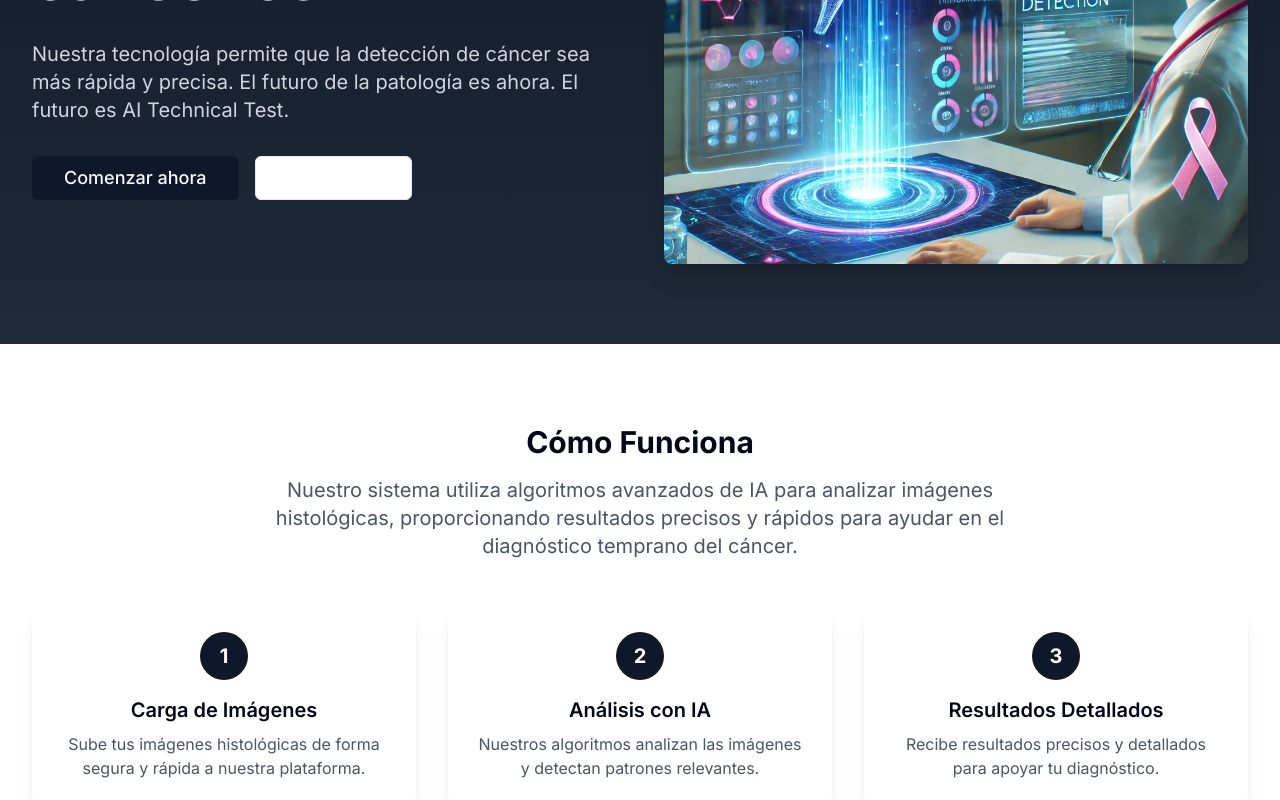
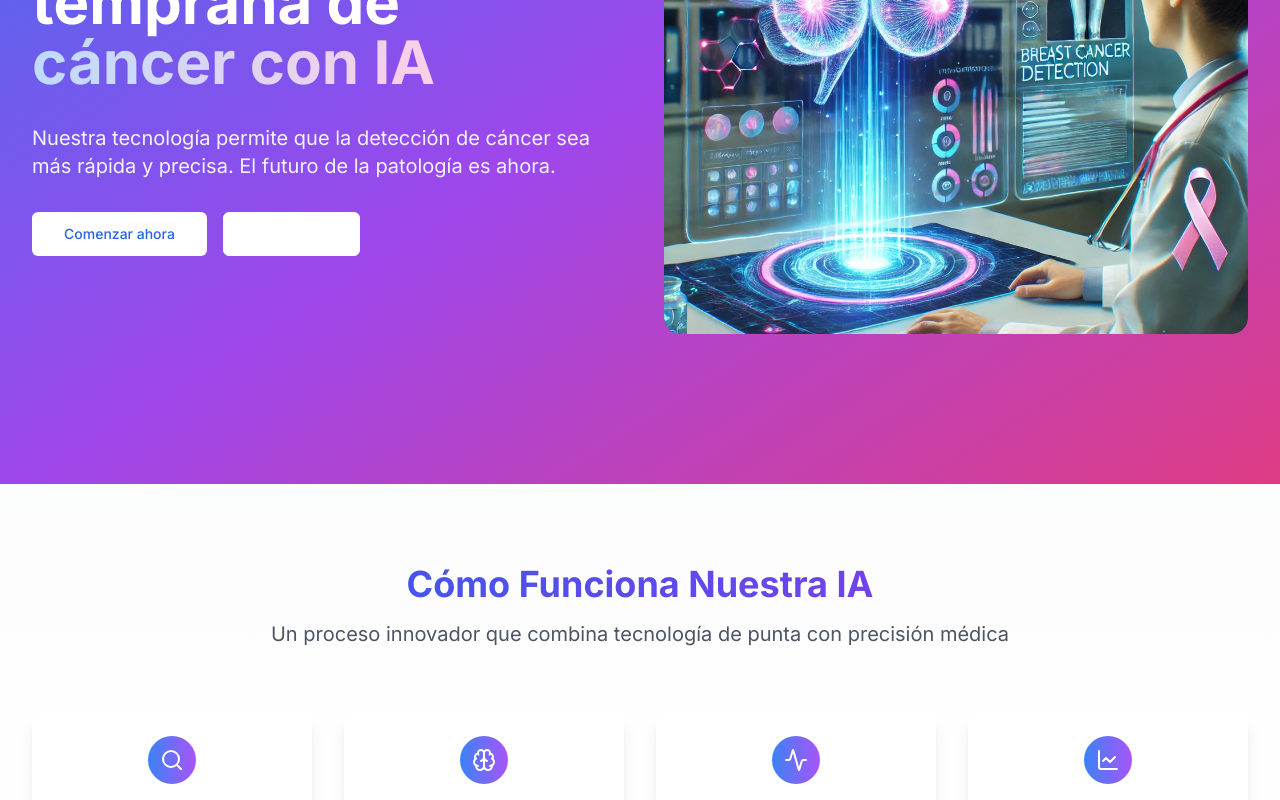
Before and after one commit to JAJesusGarcia/AI-technical-test, a Next.js app in the folder front/: page / in a window 1280 px wide. Shown: the part 380-1180 px from the top of the page. Built offline with nearby package versions, Linux system fonts and the light colour scheme.

Commit message:
reform home

```diff
--- a/front/src/app/page.tsx
+++ b/front/src/app/page.tsx
@@ -1,42 +1,88 @@
+import React from 'react';
 import Image from 'next/image';
 import Link from 'next/link';
 import { Button } from '@/components/ui/button';
+import { Card } from '@/components/ui/card';
+import { Brain, Search, LineChart, Activity, LucideIcon } from 'lucide-react';
+
+const NeuralNetworkBackground = () => {
+  return (
+    <div className="absolute inset-0 overflow-hidden opacity-10">
+      <div className="absolute w-full h-full bg-[radial-gradient(circle_at_center,_var(--tw-gradient-stops))] from-purple-300/30 via-transparent to-transparent animate-pulse" />
+    </div>
+  );
+};
+
+interface ProcessStepProps {
+  icon: LucideIcon;
+  title: string;
+  description: string;
+}
+
+const ProcessStep = ({ icon: Icon, title, description }: ProcessStepProps) => {
+  return (
+    <div className="group relative">
+      <div className="absolute inset-0 bg-gradient-to-r from-blue-500/10 to-purple-500/10 rounded-xl blur opacity-0 group-hover:opacity-100 transition-opacity duration-300" />
+      <Card className="relative p-6 bg-white/90 backdrop-blur-sm border-none shadow-lg hover:shadow-xl transition-all duration-300 hover:-translate-y-1">
+        <div className="flex flex-col items-center space-y-4">
+          <div className="p-3 rounded-full bg-gradient-to-r from-blue-500 to-purple-500 text-white">
+            <Icon size={24} />
+          </div>
+          <h3 className="text-xl font-semibold text-gray-800">{title}</h3>
+          <p className="text-gray-600 text-center">{description}</p>
+        </div>
+      </Card>
+    </div>
+  );
+};
 
 export default function Home() {
   return (
-    <div className="flex flex-col min-h-screen">
+    <div className="relative min-h-screen bg-gradient-to-b from-gray-50 to-white">
       {/* Hero Section */}
-      <section className="relative bg-gradient-to-b from-gray-900 to-gray-800 text-white py-20">
-        <div className="max-w-7xl mx-auto px-4 sm:px-6 lg:px-8">
+      <section className="relative min-h-screen flex items-center">
+        <NeuralNetworkBackground />
+        <div className="absolute inset-0 bg-gradient-to-br from-blue-600/90 via-purple-600/90 to-pink-600/90" />
+        <div className="relative max-w-7xl mx-auto px-4 sm:px-6 lg:px-8 py-20">
           <div className="grid grid-cols-1 lg:grid-cols-2 gap-12 items-center">
             <div className="space-y-8">
-              <h1 className="text-4xl sm:text-5xl lg:text-6xl font-bold leading-tight">
-                Detección temprana de cáncer con IA
+              <h1 className="text-4xl sm:text-5xl lg:text-6xl font-bold text-white leading-tight animate-fade-in">
+                Detección temprana de{' '}
+                <span className="bg-clip-text text-transparent bg-gradient-to-r from-blue-200 to-pink-200">
+                  cáncer con IA
+                </span>
               </h1>
-              <p className="text-xl text-gray-300">
+              <p className="text-xl text-gray-100">
                 Nuestra tecnología permite que la detección de cáncer sea más
-                rápida y precisa. El futuro de la patología es ahora. El futuro
-                es AI Technical Test.
+                rápida y precisa. El futuro de la patología es ahora.
               </p>
               <div className="flex flex-wrap gap-4">
                 <Link href="/register">
-                  <Button size="lg" className="text-lg">
+                  <Button
+                    size="lg"
+                    className="bg-white text-blue-600 hover:bg-blue-50 hover:scale-105 transform transition-all duration-200"
+                  >
                     Comenzar ahora
                   </Button>
                 </Link>
                 <Link href="/about">
-                  <Button size="lg" variant="outline" className="text-lg">
+                  <Button
+                    size="lg"
+                    variant="outline"
+                    className="text-white border-white hover:bg-white/10"
+                  >
                     Saber más
                   </Button>
                 </Link>
               </div>
             </div>
-            <div className="relative h-[400px] lg:h-[500px]">
+            <div className="relative h-[500px] rounded-2xl overflow-hidden">
+              <div className="absolute inset-0 bg-gradient-to-r from-blue-500/20 to-purple-500/20 animate-pulse" />
               <Image
                 src="/images/home.webp"
                 alt="AI Medical Technology"
                 fill
-                className="object-cover rounded-lg shadow-xl"
+                className="object-cover rounded-2xl transform hover:scale-105 transition-transform duration-500"
                 priority
               />
             </div>
@@ -44,66 +90,40 @@ export default function Home() {
         </div>
       </section>
 
-      {/* Information Section */}
-      <section className="py-20">
+      {/* How Our AI Works Section */}
+      <section className="py-20 relative overflow-hidden">
         <div className="max-w-7xl mx-auto px-4 sm:px-6 lg:px-8">
-          <div className="text-center mb-12">
-            <h2 className="text-3xl font-bold mb-4">Cómo Funciona</h2>
+          <div className="text-center mb-16">
+            <h2 className="text-4xl font-bold mb-4 bg-clip-text text-transparent bg-gradient-to-r from-blue-600 to-purple-600">
+              Cómo Funciona Nuestra IA
+            </h2>
             <p className="text-xl text-gray-600 max-w-3xl mx-auto">
-              Nuestro sistema utiliza algoritmos avanzados de IA para analizar
-              imágenes histológicas, proporcionando resultados precisos y
-              rápidos para ayudar en el diagnóstico temprano del cáncer.
+              Un proceso innovador que combina tecnología de punta con precisión
+              médica
             </p>
           </div>
 
-          <div className="grid grid-cols-1 md:grid-cols-3 gap-8">
-            {/* Step 1 */}
-            <div className="bg-white p-6 rounded-lg shadow-lg">
-              <div className="text-center mb-4">
-                <div className="w-12 h-12 bg-primary rounded-full flex items-center justify-center text-white text-xl font-bold mx-auto">
-                  1
-                </div>
-              </div>
-              <h3 className="text-xl font-semibold mb-2 text-center">
-                Carga de Imágenes
-              </h3>
-              <p className="text-gray-600 text-center">
-                Sube tus imágenes histológicas de forma segura y rápida a
-                nuestra plataforma.
-              </p>
-            </div>
-
-            {/* Step 2 */}
-            <div className="bg-white p-6 rounded-lg shadow-lg">
-              <div className="text-center mb-4">
-                <div className="w-12 h-12 bg-primary rounded-full flex items-center justify-center text-white text-xl font-bold mx-auto">
-                  2
-                </div>
-              </div>
-              <h3 className="text-xl font-semibold mb-2 text-center">
-                Análisis con IA
-              </h3>
-              <p className="text-gray-600 text-center">
-                Nuestros algoritmos analizan las imágenes y detectan patrones
-                relevantes.
-              </p>
-            </div>
-
-            {/* Step 3 */}
-            <div className="bg-white p-6 rounded-lg shadow-lg">
-              <div className="text-center mb-4">
-                <div className="w-12 h-12 bg-primary rounded-full flex items-center justify-center text-white text-xl font-bold mx-auto">
-                  3
-                </div>
-              </div>
-              <h3 className="text-xl font-semibold mb-2 text-center">
-                Resultados Detallados
-              </h3>
-              <p className="text-gray-600 text-center">
-                Recibe resultados precisos y detallados para apoyar tu
-                diagnóstico.
-              </p>
-            </div>
+          <div className="grid grid-cols-1 md:grid-cols-2 lg:grid-cols-4 gap-8">
+            <ProcessStep
+              icon={Search}
+              title="Análisis de Imagen"
+              description="Procesamiento avanzado de imágenes médicas con alta resolución"
+            />
+            <ProcessStep
+              icon={Brain}
+              title="IA Processing"
+              description="Redes neuronales profundas analizan patrones y anomalías"
+            />
+            <ProcessStep
+              icon={Activity}
+              title="Detección"
+              description="Identificación precisa de áreas de interés y posibles anomalías"
+            />
+            <ProcessStep
+              icon={LineChart}
+              title="Resultados"
+              description="Informes detallados con visualizaciones claras y recomendaciones"
+            />
           </div>
         </div>
       </section>
```
